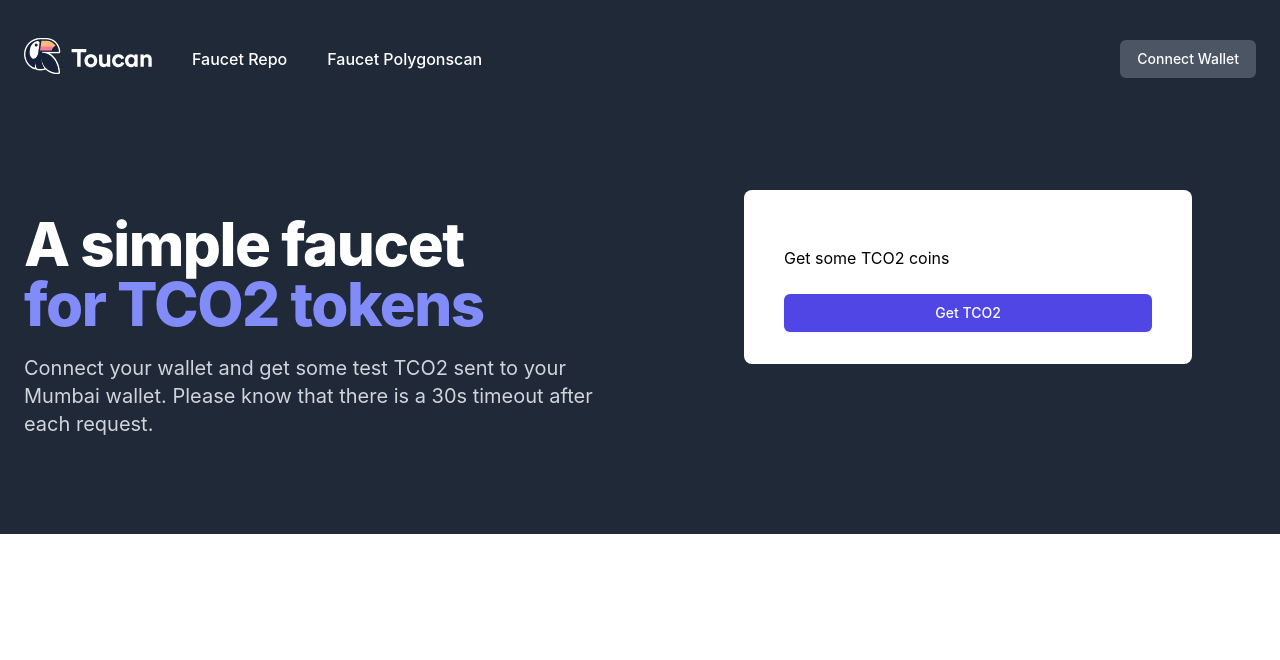
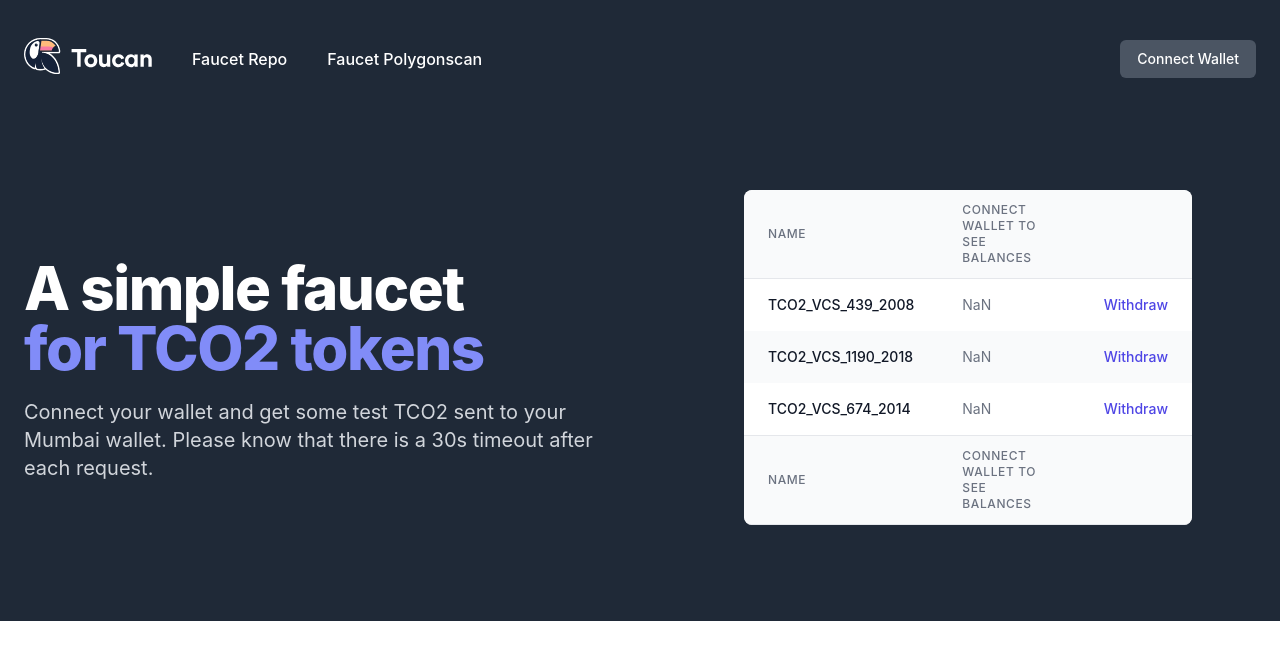
Before and after one commit to ToucanProtocol/faucet-ui, a Next.js app: page / in a window 1280 px wide. Shown: the top 660 px of the page. Built offline with nearby package versions, Linux system fonts and the light colour scheme.

Commit message:
ui fully adapted to multiple TCO2s

```diff
--- a/pages/index.tsx
+++ b/pages/index.tsx
@@ -33,7 +33,7 @@ const toastOptions: ToastOptions = {
 const oldFaucetAddress =
   process.env.FAUCET_ADDRESS || "0x22cfba4E3FDcDDc857c292Aa23762b0d013c0B84";
 const faucetAddress =
-  process.env.FUCET_ADDRESS || "0x6Db062431573e55D822C5437C278D115E85Ca7DD"; // this one can use multiple TCO2s
+  process.env.FUCET_ADDRESS || "0x2797489A57713C62227EfBF56D49E15613Ab60E8"; // this one can use multiple TCO2s
 
 interface ifcTCO2 {
   name: string;
@@ -46,7 +46,6 @@ const Home: NextPage = ({ staticBalance }: any) => {
   const [loading, setLoading] = useState<boolean>(false);
   const [depositModalOpen, setDepositModalOpen] = useState<boolean>(false);
   const [amountToDeposit, setAmountToDeposit] = useState<string>("1.0");
-  const [balance, setBalance] = useState<string>(staticBalance);
   const [TCO2ToDeposit, setTCO2ToDeposit] = useState<string>(
     "0xa5831eb637dff307395b5183c86b04c69c518681"
   );
@@ -94,9 +93,7 @@ const Home: NextPage = ({ staticBalance }: any) => {
       toast.error(error.message, toastOptions);
     } finally {
       setLoading(false);
-      if (wallet) {
-        fetchBalances();
-      }
+      fetchBalances();
     }
   };
 
@@ -119,7 +116,6 @@ const Home: NextPage = ({ staticBalance }: any) => {
           const balanceTxn = await faucet.getTokenBalance(tco2.address, {
             gasLimit: 1200000,
           });
-          balanceTxn.wait();
           return {
             name: tco2.name,
             address: tco2.address,
@@ -165,6 +161,8 @@ const Home: NextPage = ({ staticBalance }: any) => {
         }
       );
       await depositTxn.wait();
+
+      console.log("deposit hash", depositTxn.hash);
 
       toast(`You deposited ${amountToDeposit}`, toastOptions);
     } catch (error: any) {
@@ -383,32 +381,91 @@ const Home: NextPage = ({ staticBalance }: any) => {
                 </div>
                 <div className="mt-16 sm:mt-24 lg:mt-0 lg:col-span-6">
                   <div className="bg-white sm:max-w-md sm:w-full sm:mx-auto sm:rounded-lg sm:overflow-hidden">
-                    <div className="px-4 py-8 sm:px-10">
-                      <div className="mt-6">
-                        <form
-                          onSubmit={(e) => {
-                            e.preventDefault();
-                            withdrawTCO2();
-                          }}
-                          className="space-y-6"
-                        >
-                          {balance == "NaN" ? (
-                            <p>Get some TCO2 coins</p>
-                          ) : (
-                            <p>
-                              There are {balance} TCO2 coins left. Get some!
-                            </p>
-                          )}
-
-                          <div>
-                            <button
-                              type="submit"
-                              className="w-full flex justify-center py-2 px-4 border border-transparent rounded-md shadow-sm text-sm font-medium text-white bg-indigo-600 hover:bg-indigo-700 focus:outline-none focus:ring-2 focus:ring-offset-2 focus:ring-indigo-500"
-                            >
-                              Get TCO2
-                            </button>
+                    <div className="flex flex-col">
+                      <div className="-my-2 overflow-x-auto sm:-mx-6 lg:-mx-8">
+                        <div className="py-2 align-middle inline-block min-w-full sm:px-6 lg:px-8">
+                          <div className="shadow overflow-hidden border-b border-gray-200 sm:rounded-lg">
+                            <table className="min-w-full divide-y divide-gray-200">
+                              <thead className="bg-gray-50">
+                                <tr>
+                                  <th
+                                    scope="col"
+                                    className="px-6 py-3 text-left text-xs font-medium text-gray-500 uppercase tracking-wider"
+                                  >
+                                    Name
+                                  </th>
+                                  <th
+                                    scope="col"
+                                    className="px-6 py-3 text-left text-xs font-medium text-gray-500 uppercase tracking-wider"
+                                  >
+                                    {wallet
+                                      ? "Amount"
+                                      : "Connect wallet to see balances"}
+                                  </th>
+                                  <th
+                                    scope="col"
+                                    className="relative px-6 py-3"
+                                  >
+                                    <span className="sr-only">Withdraw</span>
+                                  </th>
+                                </tr>
+                              </thead>
+                              <tbody>
+                                {TCO2s.map((tco2, index) => (
+                                  <tr
+                                    key={tco2.address}
+                                    className={
+                                      index % 2 === 0
+                                        ? "bg-white"
+                                        : "bg-gray-50"
+                                    }
+                                  >
+                                    <td className="px-6 py-4 whitespace-nowrap text-sm font-medium text-gray-900">
+                                      {tco2.name}
+                                    </td>
+                                    <td className="px-6 py-4 whitespace-nowrap text-sm text-gray-500">
+                                      {tco2.amount}
+                                    </td>
+                                    <td className="px-6 py-4 whitespace-nowrap text-right text-sm font-medium">
+                                      <span
+                                        onClick={() => {
+                                          withdrawTCO2(tco2.address);
+                                        }}
+                                        className="cursor-pointer text-indigo-600 hover:text-indigo-900"
+                                      >
+                                        Withdraw
+                                      </span>
+                                    </td>
+                                  </tr>
+                                ))}
+                              </tbody>
+                              <tfoot className="bg-gray-50">
+                                <tr>
+                                  <th
+                                    scope="col"
+                                    className="px-6 py-3 text-left text-xs font-medium text-gray-500 uppercase tracking-wider"
+                                  >
+                                    Name
+                                  </th>
+                                  <th
+                                    scope="col"
+                                    className="px-6 py-3 text-left text-xs font-medium text-gray-500 uppercase tracking-wider"
+                                  >
+                                    {wallet
+                                      ? "Amount"
+                                      : "Connect wallet to see balances"}
+                                  </th>
+                                  <th
+                                    scope="col"
+                                    className="relative px-6 py-3"
+                                  >
+                                    <span className="sr-only">Withdraw</span>
+                                  </th>
+                                </tr>
+                              </tfoot>
+                            </table>
                           </div>
-                        </form>
+                        </div>
                       </div>
                     </div>
                   </div>
@@ -478,8 +535,6 @@ const Home: NextPage = ({ staticBalance }: any) => {
                     <form
                       onSubmit={(e) => {
                         e.preventDefault();
-                        console.log("type", TCO2ToDeposit);
-                        console.log("amount", amountToDeposit);
                         depositTCO2();
                       }}
                     >
```
